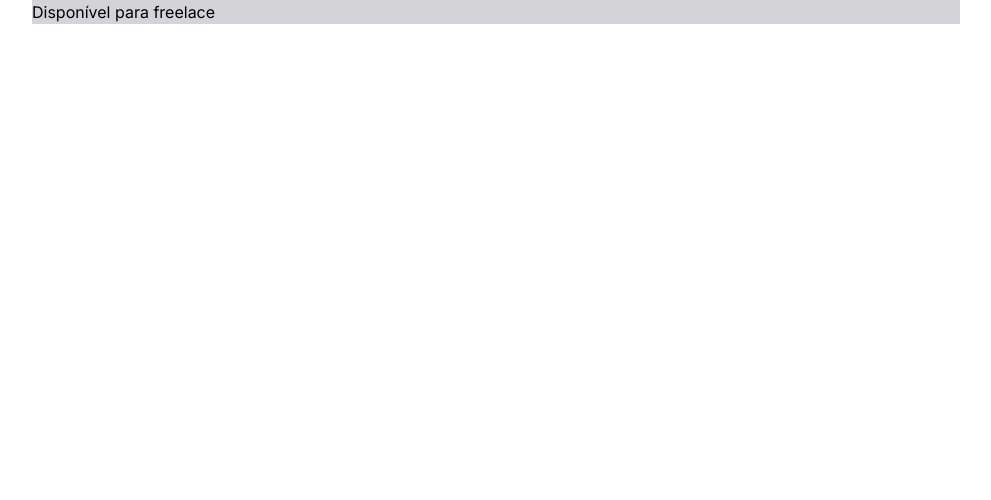
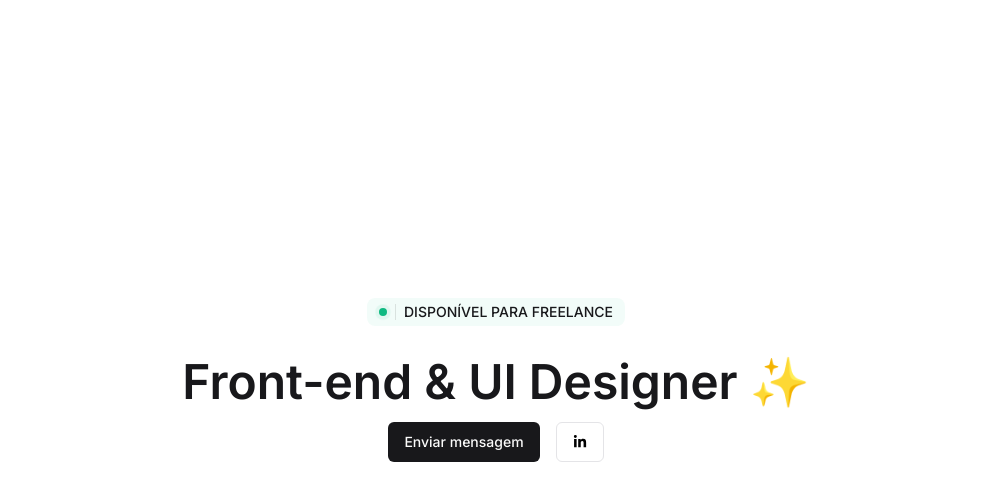
Before and after one commit to ecthon/ecthon-app, a Next.js app: page / in a window 1280 px wide. Shown: the top 500 px of the page, without its empty margins (144-1135 px from the left). Built offline with nearby package versions, Linux system fonts and the light colour scheme.

Commit message:
components: heading - add cta button

```diff
--- a/package.json
+++ b/package.json
@@ -19,11 +19,11 @@
     "@radix-ui/react-tooltip": "^1.0.7",
     "class-variance-authority": "^0.7.0",
     "clsx": "^2.1.0",
-    "lucide-react": "^0.315.0",
     "next": "14.0.4",
     "next-themes": "^0.2.1",
     "react": "^18",
     "react-dom": "^18",
+    "react-icons": "^5.0.1",
     "tailwind-merge": "^2.2.1",
     "tailwindcss-animate": "^1.0.7",
     "vaul": "^0.8.9"
--- a/src/app/page.tsx
+++ b/src/app/page.tsx
@@ -1,7 +1,10 @@
+import { Heading } from "@/components/heading";
+import { Separator } from "@/components/ui/separator";
+
 export default function Home() {
   return (
-    <div className="flex flex-col w-[928px] bg-zinc-300 mx-auto">
-      <span>Disponível para freelace</span>
+    <div>
+      <Heading />
     </div>
   )
 }
--- /dev/null
+++ b/src/components/heading.tsx
@@ -0,0 +1,30 @@
+import Link from "next/link";
+import { Separator } from "./ui/separator";
+import { Button } from "./ui/button";
+import { FaLinkedinIn } from "react-icons/fa"
+
+export function Heading() {
+  return (
+    <div className="flex flex-col items-center w-[928px] h-screen justify-center mx-auto">
+
+    <div className="flex items-center rounded-lg bg-emerald-500/5 gap-2 px-3 py-1 text-sm font-medium mx-auto">
+      <div className="h-2 w-2 rounded-full bg-emerald-500">
+          <div className="z-[11] h-2 w-2 animate-ping rounded-full bg-emerald-500 transition-[4s]" />
+      </div>
+        <Separator orientation="vertical" className="h-4 dark:bg-white/10 bg-black/10"/>
+      <span className="text-zinc-900 antialiased">DISPONÍVEL PARA FREELANCE</span>
+    </div>
+    <h1 className="text-5xl font-semibold mt-8 text-zinc-900 antialiased">Front-end & UI Designer ✨</h1>
+    <div className="flex w-full items-center justify-center space-x-4 py-4 md:pb-10">
+    <Button asChild>
+      <Link href="#">Enviar mensagem</Link>
+    </Button>
+    <Button variant='outline' asChild>
+      <Link href="#" className="flex gap-2"><FaLinkedinIn /></Link>
+    </Button>
+    </div>
+
+  </div>
+  )
+
+}
--- /dev/null
+++ b/src/components/ui/button.tsx
@@ -0,0 +1,56 @@
+import * as React from "react"
+import { Slot } from "@radix-ui/react-slot"
+import { cva, type VariantProps } from "class-variance-authority"
+
+import { cn } from "@/lib/utils"
+
+const buttonVariants = cva(
+  "inline-flex items-center justify-center whitespace-nowrap rounded-md text-sm font-medium ring-offset-white transition-colors focus-visible:outline-none focus-visible:ring-2 focus-visible:ring-zinc-950 focus-visible:ring-offset-2 disabled:pointer-events-none disabled:opacity-50 dark:ring-offset-zinc-950 dark:focus-visible:ring-zinc-300",
+  {
+    variants: {
+      variant: {
+        default: "bg-zinc-900 text-zinc-50 hover:bg-zinc-900/90 dark:bg-zinc-50 dark:text-zinc-900 dark:hover:bg-zinc-50/90",
+        destructive:
+          "bg-red-500 text-zinc-50 hover:bg-red-500/90 dark:bg-red-900 dark:text-zinc-50 dark:hover:bg-red-900/90",
+        outline:
+          "border border-zinc-200 bg-white hover:bg-zinc-100 hover:text-zinc-900 dark:border-zinc-800 dark:bg-zinc-950 dark:hover:bg-zinc-800 dark:hover:text-zinc-50",
+        secondary:
+          "bg-zinc-100 text-zinc-900 hover:bg-zinc-100/80 dark:bg-zinc-800 dark:text-zinc-50 dark:hover:bg-zinc-800/80",
+        ghost: "hover:bg-zinc-100 hover:text-zinc-900 dark:hover:bg-zinc-800 dark:hover:text-zinc-50",
+        link: "text-zinc-900 underline-offset-4 hover:underline dark:text-zinc-50",
+      },
+      size: {
+        default: "h-10 px-4 py-2",
+        sm: "h-9 rounded-md px-3",
+        lg: "h-11 rounded-md px-8",
+        icon: "h-10 w-10",
+      },
+    },
+    defaultVariants: {
+      variant: "default",
+      size: "default",
+    },
+  }
+)
+
+export interface ButtonProps
+  extends React.ButtonHTMLAttributes<HTMLButtonElement>,
+    VariantProps<typeof buttonVariants> {
+  asChild?: boolean
+}
+
+const Button = React.forwardRef<HTMLButtonElement, ButtonProps>(
+  ({ className, variant, size, asChild = false, ...props }, ref) => {
+    const Comp = asChild ? Slot : "button"
+    return (
+      <Comp
+        className={cn(buttonVariants({ variant, size, className }))}
+        ref={ref}
+        {...props}
+      />
+    )
+  }
+)
+Button.displayName = "Button"
+
+export { Button, buttonVariants }
--- /dev/null
+++ b/src/components/ui/separator.tsx
@@ -0,0 +1,31 @@
+"use client"
+
+import * as React from "react"
+import * as SeparatorPrimitive from "@radix-ui/react-separator"
+
+import { cn } from "@/lib/utils"
+
+const Separator = React.forwardRef<
+  React.ElementRef<typeof SeparatorPrimitive.Root>,
+  React.ComponentPropsWithoutRef<typeof SeparatorPrimitive.Root>
+>(
+  (
+    { className, orientation = "horizontal", decorative = true, ...props },
+    ref
+  ) => (
+    <SeparatorPrimitive.Root
+      ref={ref}
+      decorative={decorative}
+      orientation={orientation}
+      className={cn(
+        "shrink-0 bg-zinc-200 dark:bg-zinc-800",
+        orientation === "horizontal" ? "h-[1px] w-full" : "h-full w-[1px]",
+        className
+      )}
+      {...props}
+    />
+  )
+)
+Separator.displayName = SeparatorPrimitive.Root.displayName
+
+export { Separator }
```
Also changed, not shown: 1 other file (tests, documents, lock files or other folders).
